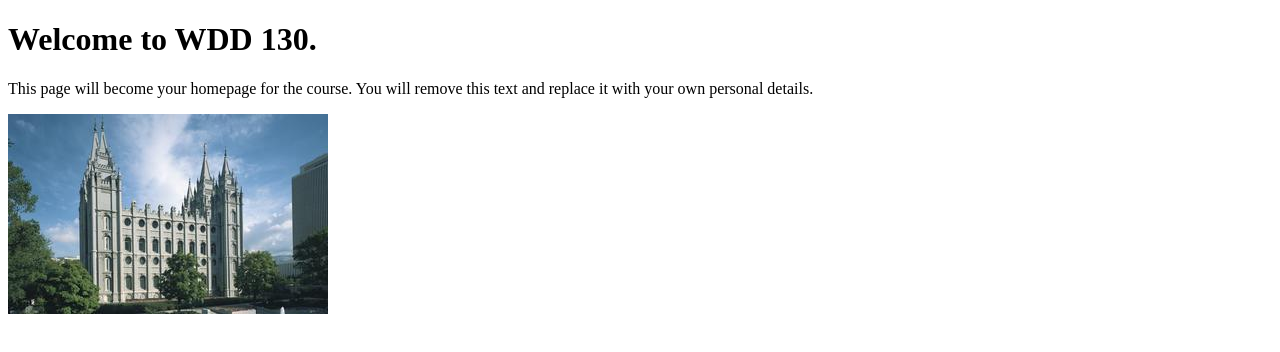
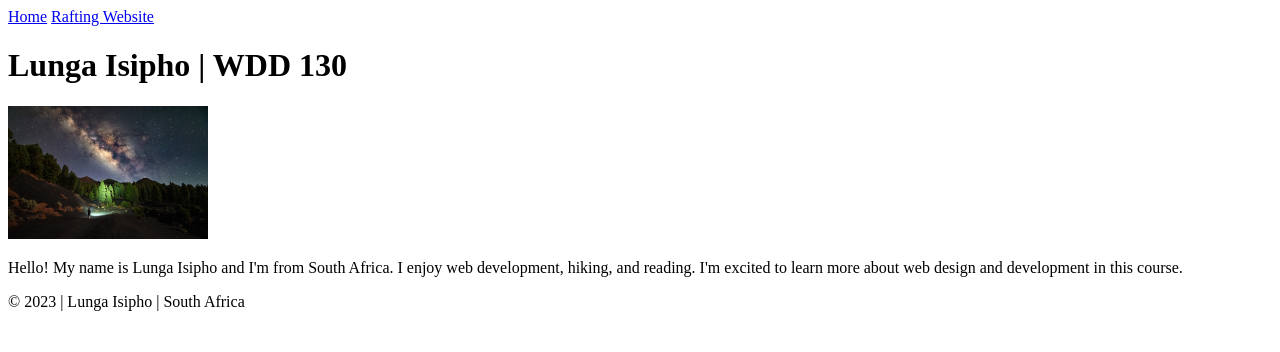
Before and after one commit to Lungaisipho06/wdd130, a plain HTML site: page index.html in a window 1280 px wide. Drawn offline with Linux system fonts and the light colour scheme.

Commit message:
Revise index.html with personal information
Updated the title and added personal details including a header, main content, and footer.

```diff
--- a/index.html
+++ b/index.html
@@ -3,12 +3,24 @@
 <head>
     <meta charset="UTF-8">
     <meta name="viewport" content="width=device-width, initial-scale=1.0">
-    <title>WDD 130 | Personal Homepage</title>
+    <title>Lunga Isipho | WDD 130</title>
 </head>
 <body>
-    <h1>Welcome to WDD 130.</h1>
-    <p>This page will become your homepage for the course. You will remove this text and replace it with your own personal details.</p>
+    <header>
+        <nav>
+            <a href="#">Home</a>
+            <a href="wwr/">Rafting Website</a>
+        </nav>
+    </header>
 
-    <img src="images/salt-lake-temple.jpg" alt="The Salt Lake Temple.">
+    <main>
+        <h1>Lunga Isipho | WDD 130</h1>
+        <img src="images/profile.jpg" alt="Profile picture of Lunga Isipho" width="200">
+        <p>Hello! My name is Lunga Isipho and I'm from South Africa. I enjoy web development, hiking, and reading. I'm excited to learn more about web design and development in this course.</p>
+    </main>
+
+    <footer>
+        <p>© 2023 | Lunga Isipho | South Africa</p>
+    </footer>
 </body>
 </html>
```
